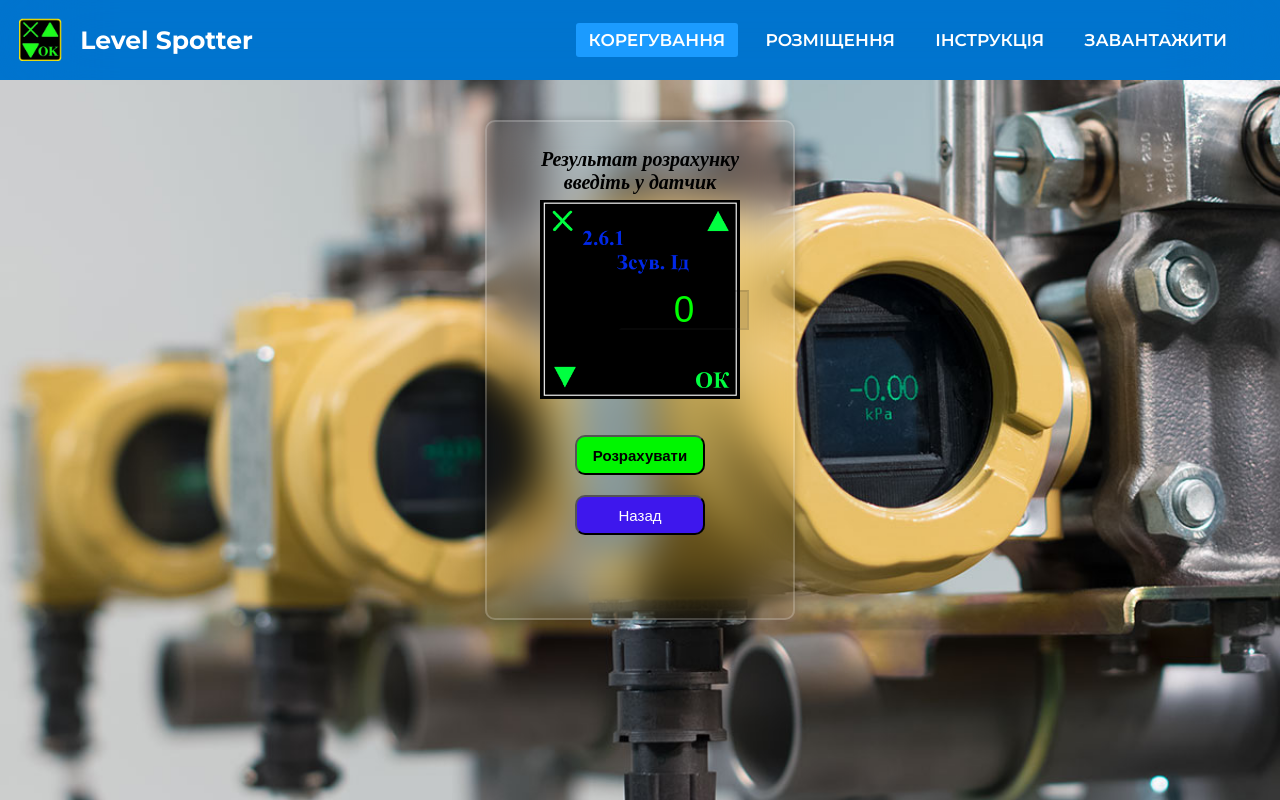
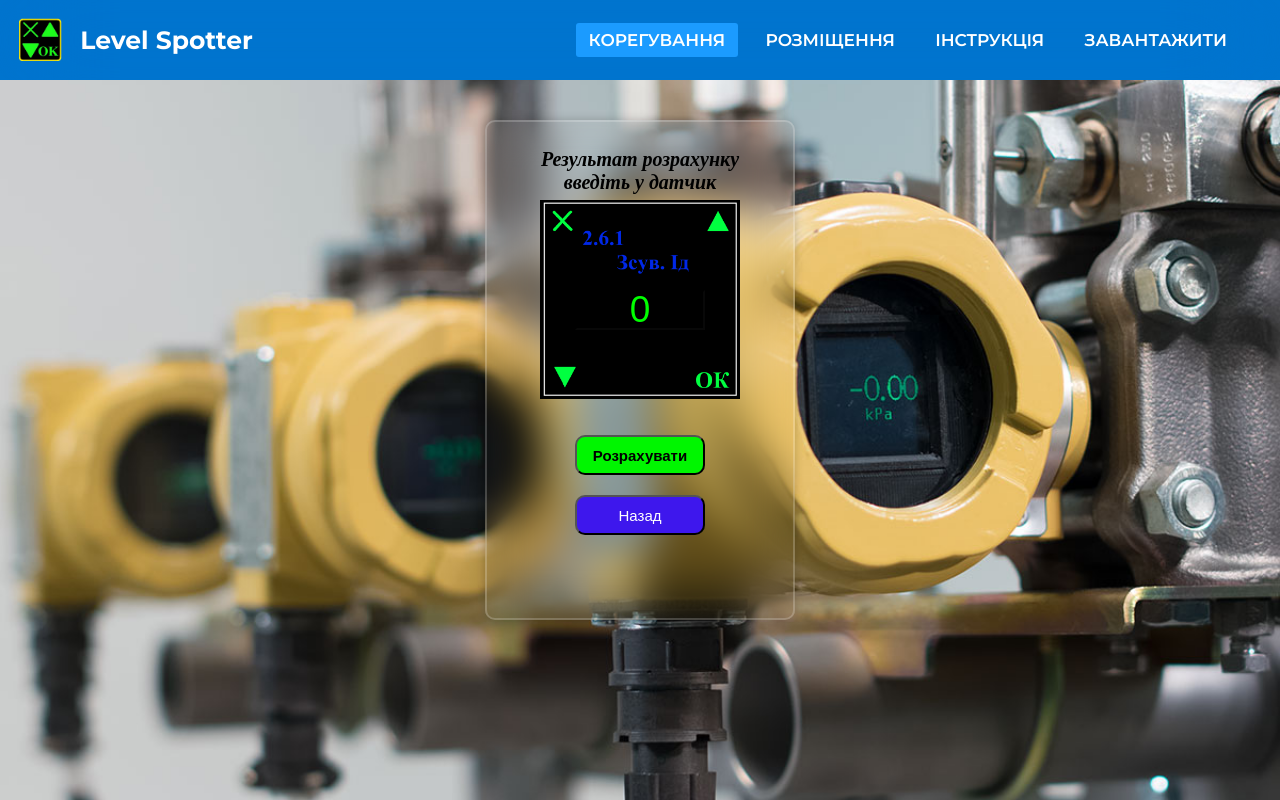
Before and after one commit to AndreyPetrov0/Django-LevelSpotter, a Django app: template spotter/templates/spotter/index_3.html in a window 1280 px wide. Run offline with Django 4.2, Linux system fonts and the light colour scheme; the template is opened without the code that fills it, so the values that code supplies are empty.

Commit message:
update style_3.css

```diff
--- a/spotter/static/spotter/css/style_3.css
+++ b/spotter/static/spotter/css/style_3.css
@@ -42,7 +42,6 @@
     justify-content: center;
 }
 
-
 .display_result {
     color: #00FF00;
     font-size: 37px;
@@ -50,10 +49,8 @@
     border-color: rgba(0, 0, 0, .1);
     width: 130px;
     height: 40px;
-    margin-left: 32%;
     margin-top: 90px;
     z-index: 2;
-
     text-align: center;
 }
 
```
